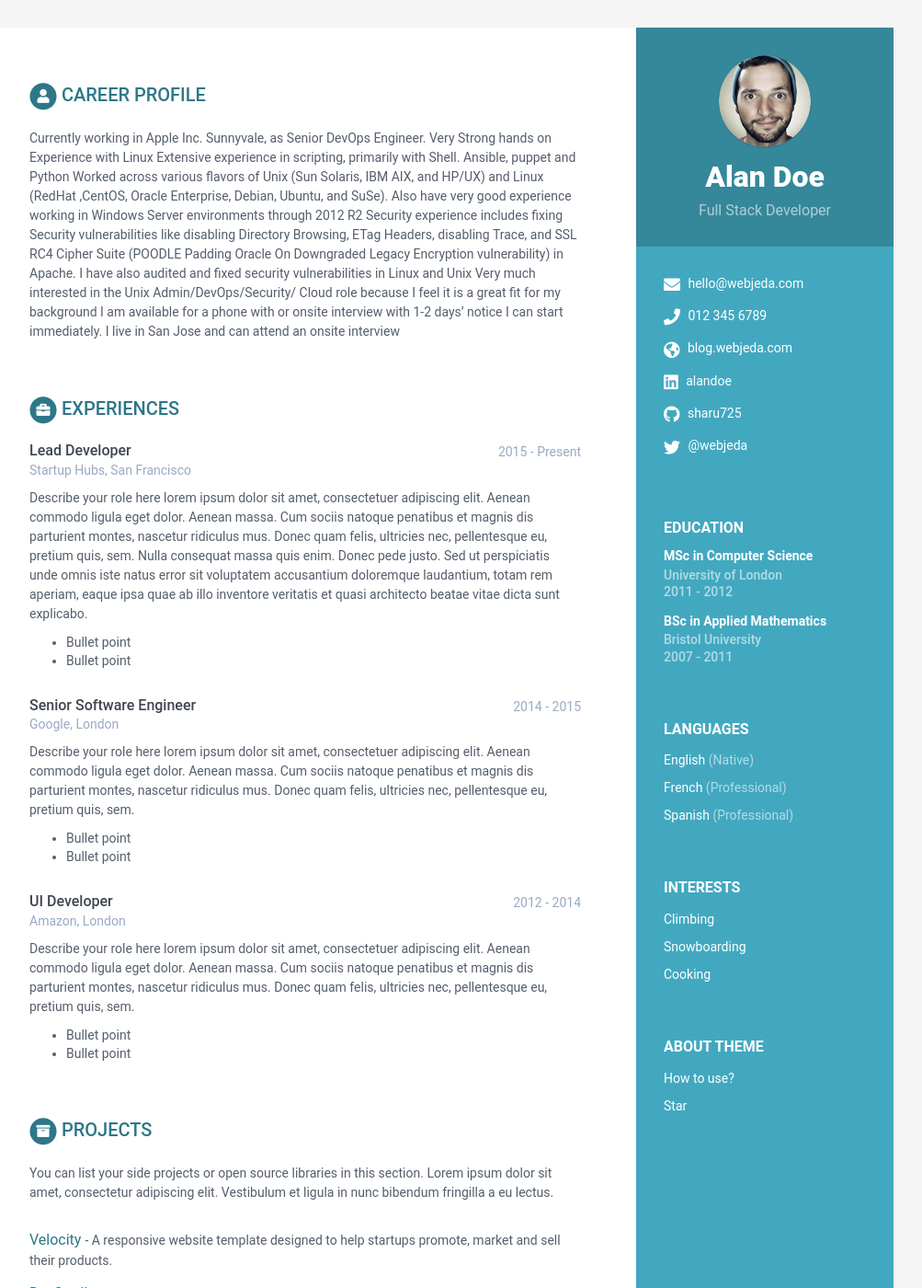
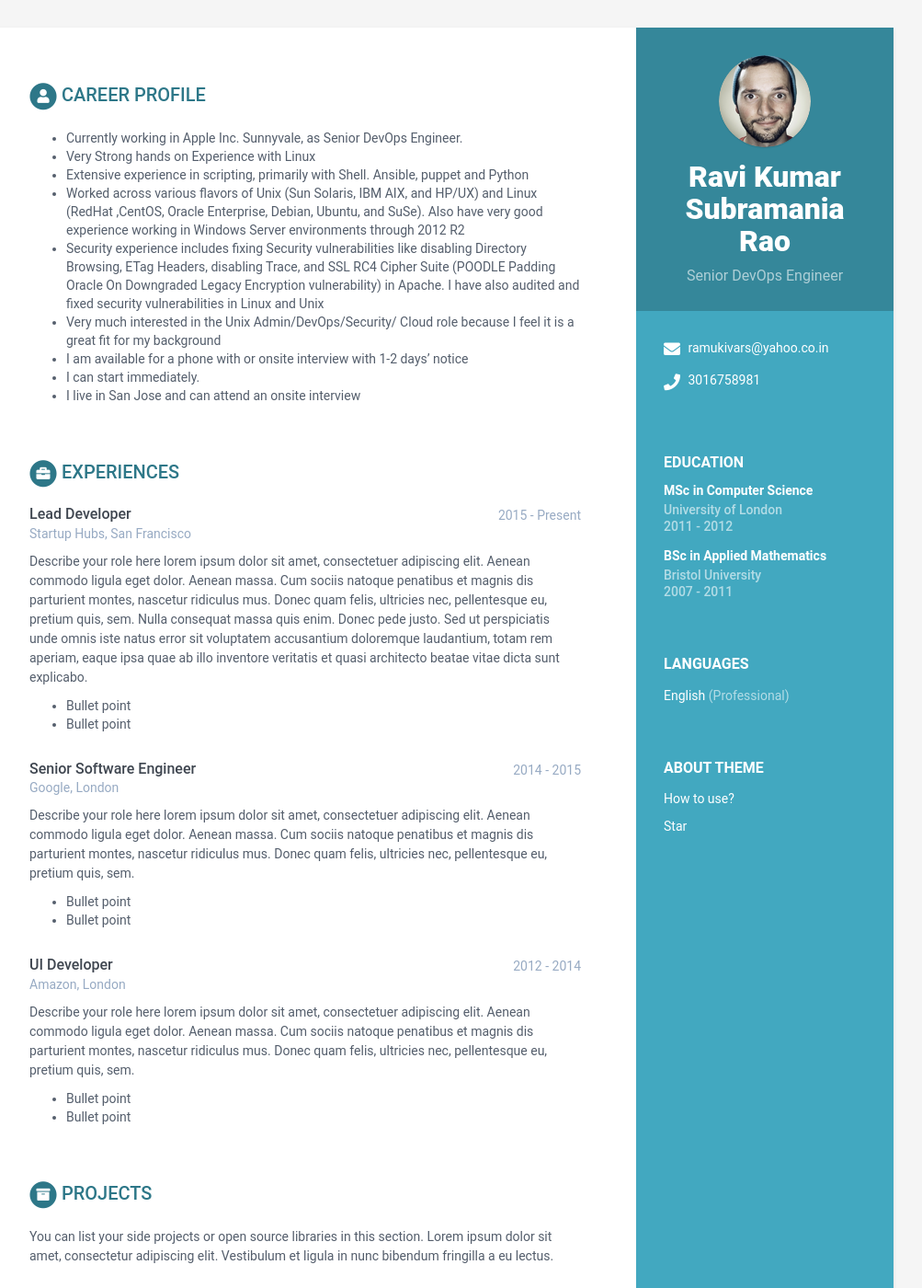
Before and after one commit to ramukivars/RaviKumarSubramaniaRaoResume, a Jekyll site: the page built from index.html, in a window 1280 px wide and 1400 px high. Shown: the whole window at 92% size, without its empty margins (168-1171 px from the left). Built offline with Jekyll 4.4.1, drawn with Linux system fonts in a browser that asks for light colours.

Commit message:
Editing data.yml

```diff
--- a/_data/data.yml
+++ b/_data/data.yml
@@ -7,55 +7,29 @@ sidebar:
     education: True # set to False if you want education in main section instead of in sidebar
 
     # Profile information
-    name: Alan Doe
-    tagline: Full Stack Developer
+    name: Ravi Kumar Subramania Rao
+    tagline: Senior DevOps Engineer
     avatar: profile.png  #place a 100x100 picture inside /assets/images/ folder and provide the name of the file below
 
     # Sidebar links
-    email: hello@webjeda.com
-    phone: 012 345 6789
-    website: blog.webjeda.com #do not add http://
-    linkedin: alandoe
-    github: sharu725
-    gitlab:
-    bitbucket:
-    twitter: '@webjeda'
-    stack-overflow: # Number/Username, e.g. 123456/alandoe
-    codewars:
-    goodreads: # Number-Username, e.g. 123456-alandoe
+    email: ramukivars@yahoo.co.in
+    phone: 3016758981
 
     languages:
       - idiom: English
-        level: Native
-
-      - idiom: French
         level: Professional
-
-      - idiom: Spanish
-        level: Professional
-
-    interests:
-      - item: Climbing
-        link:
-
-      - item: Snowboarding
-        link:
-
-      - item: Cooking
-        link:
-
 career-profile:
     title: Career Profile
     summary: |
-      Currently working in Apple Inc. Sunnyvale, as Senior DevOps Engineer.
-      Very Strong hands on Experience with Linux
-      Extensive experience in scripting, primarily with Shell. Ansible, puppet and Python
-      Worked across various flavors of Unix (Sun Solaris, IBM AIX, and HP/UX) and Linux (RedHat ,CentOS, Oracle Enterprise, Debian, Ubuntu, and SuSe). Also have very good experience working in Windows Server environments through 2012 R2
-      Security experience includes fixing Security vulnerabilities like disabling Directory Browsing, ETag Headers, disabling Trace, and SSL RC4 Cipher Suite (POODLE Padding Oracle On Downgraded Legacy Encryption vulnerability) in Apache. I have also audited and fixed security vulnerabilities in Linux and Unix
-      Very much interested in the Unix Admin/DevOps/Security/ Cloud role because I feel it is a great fit for my background
-      I am available for a phone with or onsite interview with 1-2 days’ notice
-      I can start immediately.
-      I live in San Jose and can attend an onsite interview
+      - Currently working in Apple Inc. Sunnyvale, as Senior DevOps Engineer.
+      - Very Strong hands on Experience with Linux
+      - Extensive experience in scripting, primarily with Shell. Ansible, puppet and Python
+      - Worked across various flavors of Unix (Sun Solaris, IBM AIX, and HP/UX) and Linux (RedHat ,CentOS, Oracle Enterprise, Debian, Ubuntu, and SuSe). Also have very good experience working in Windows Server environments through 2012 R2
+      - Security experience includes fixing Security vulnerabilities like disabling Directory Browsing, ETag Headers, disabling Trace, and SSL RC4 Cipher Suite (POODLE Padding Oracle On Downgraded Legacy Encryption vulnerability) in Apache. I have also audited and fixed security vulnerabilities in Linux and Unix
+      - Very much interested in the Unix Admin/DevOps/Security/ Cloud role because I feel it is a great fit for my background
+      - I am available for a phone with or onsite interview with 1-2 days’ notice
+      - I can start immediately.
+      - I live in San Jose and can attend an onsite interview
 
 education:
     - degree: MSc in Computer Science
```
